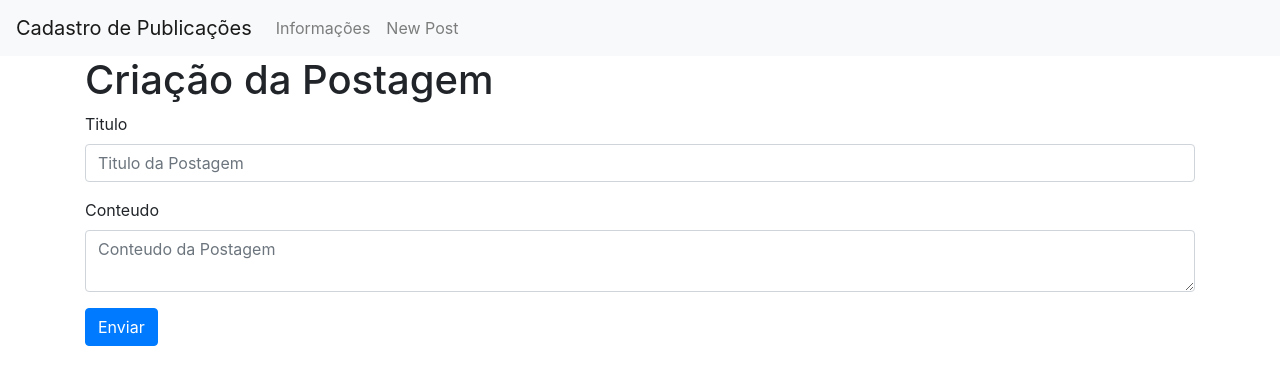
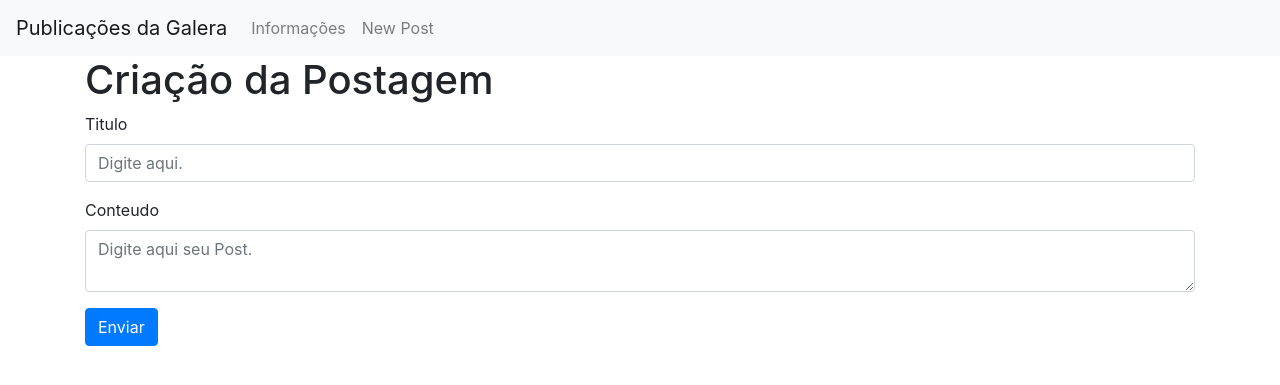
Before and after one commit to jvpestana/flask-portifolio-01, a Flask app: page /create in a window 1280 px wide. Shown: the top 385 px of the page. Run offline with Flask 2, Linux system fonts and the light colour scheme; some libraries are stand-ins or nearby versions.

Commit message:
atualização

```diff
--- a/templates/base.html
+++ b/templates/base.html
@@ -1,5 +1,5 @@
 <!doctype html>
-<html lang="en">
+<html lang="pt">
 
 <head>
     <!-- Required meta tags -->
@@ -14,7 +14,7 @@
 
 <body>
     <nav class="navbar navbar-expand-md navbar-light bg-light">
-        <a class="navbar-brand" href="{{ url_for('index')}}">Cadastro de Publicações</a>
+        <a class="navbar-brand" href="{{ url_for('index')}}">Publicações da Galera</a>
         <button class="navbar-toggler" type="button" data-toggle="collapse" data-target="#navbarNav" aria-controls="navbarNav" aria-expanded="false" aria-label="Toggle navigation">
             <span class="navbar-toggler-icon"></span>
         </button>
--- a/templates/create.html
+++ b/templates/create.html
@@ -4,12 +4,12 @@
 <form method="post">
     <div class="form-group">
         <label for="title">Titulo</label>
-        <input type="text" name="title" placeholder="Titulo da Postagem" class="form-control" value="{{ request.form['title'] }}"></input>
+        <input type="text" name="title" placeholder="Digite aqui." class="form-control" value="{{ request.form['title'] }}"></input>
     </div>
 
     <div class="form-group">
         <label for="content">Conteudo</label>
-        <textarea name="content" placeholder="Conteudo da Postagem" class="form-control">{{ request.form['content'] }}</textarea>
+        <textarea name="content" placeholder="Digite aqui seu Post." class="form-control">{{ request.form['content'] }}</textarea>
     </div>
     <div class="form-group">
         <button type="submit" class="btn btn-primary">Enviar</button>
--- a/templates/edit.html
+++ b/templates/edit.html
@@ -4,13 +4,13 @@
 <form method="post">
     <div class="form-group">
         <label for="title">Titulo</label>
-        <input type="text" name="title" placeholder="Post title" class="form-control" value="{{ request.form['title'] or post['title'] }}">
+        <input type="text" name="title" placeholder="Digite aqui." class="form-control" value="{{ request.form['title'] or post['title'] }}">
         </input>
     </div>
 
     <div class="form-group">
         <label for="content">Conteudo</label>
-        <textarea name="content" placeholder="Post content" class="form-control">{{ request.form['content'] or post['content'] }}</textarea>
+        <textarea name="content" placeholder="Digite aqui seu Post." class="form-control">{{ request.form['content'] or post['content'] }}</textarea>
     </div>
     <div class="form-group">
         <button type="submit" class="btn btn-primary">Enviar</button>
```
Also changed, not shown: database.db.
